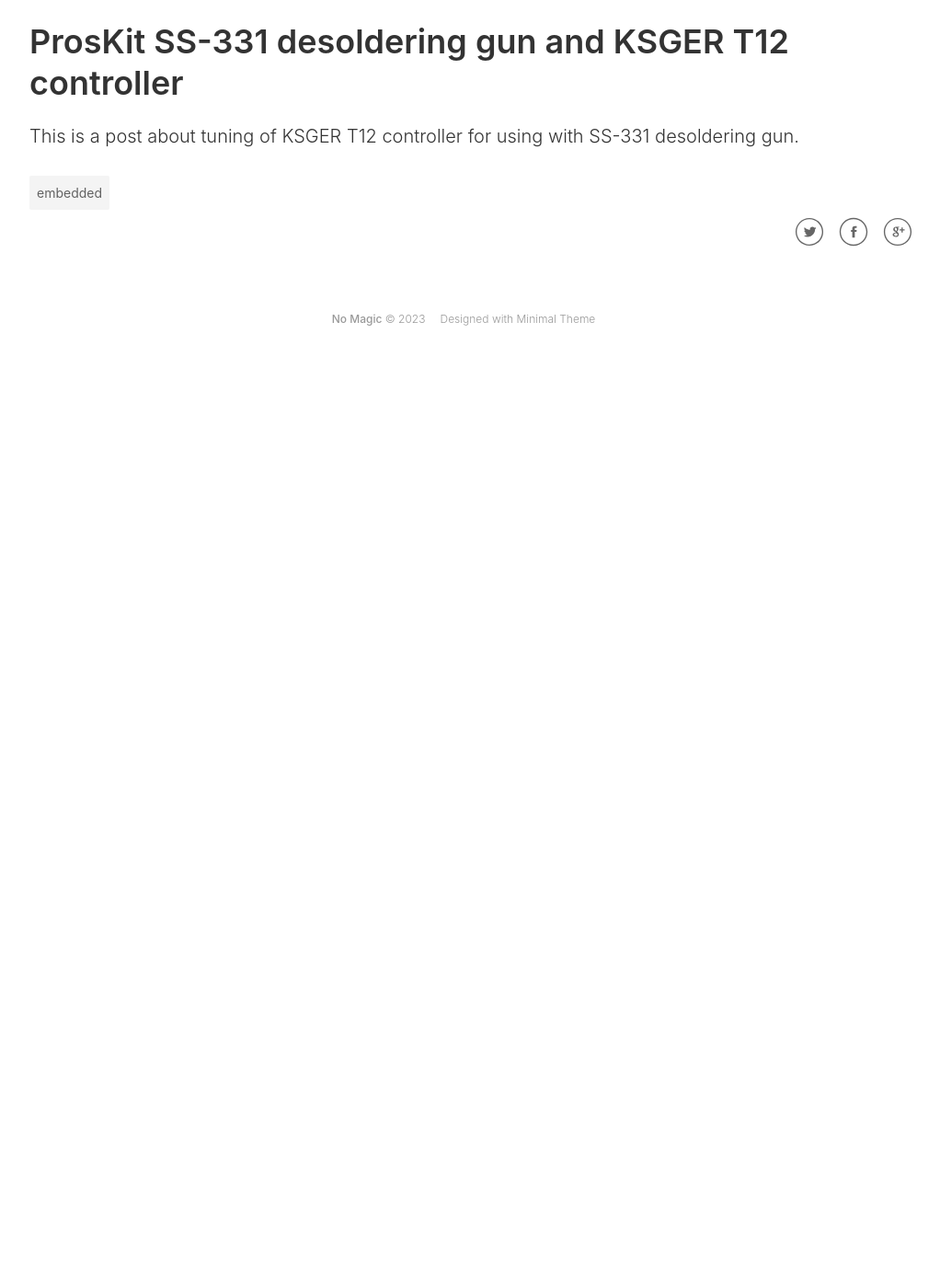
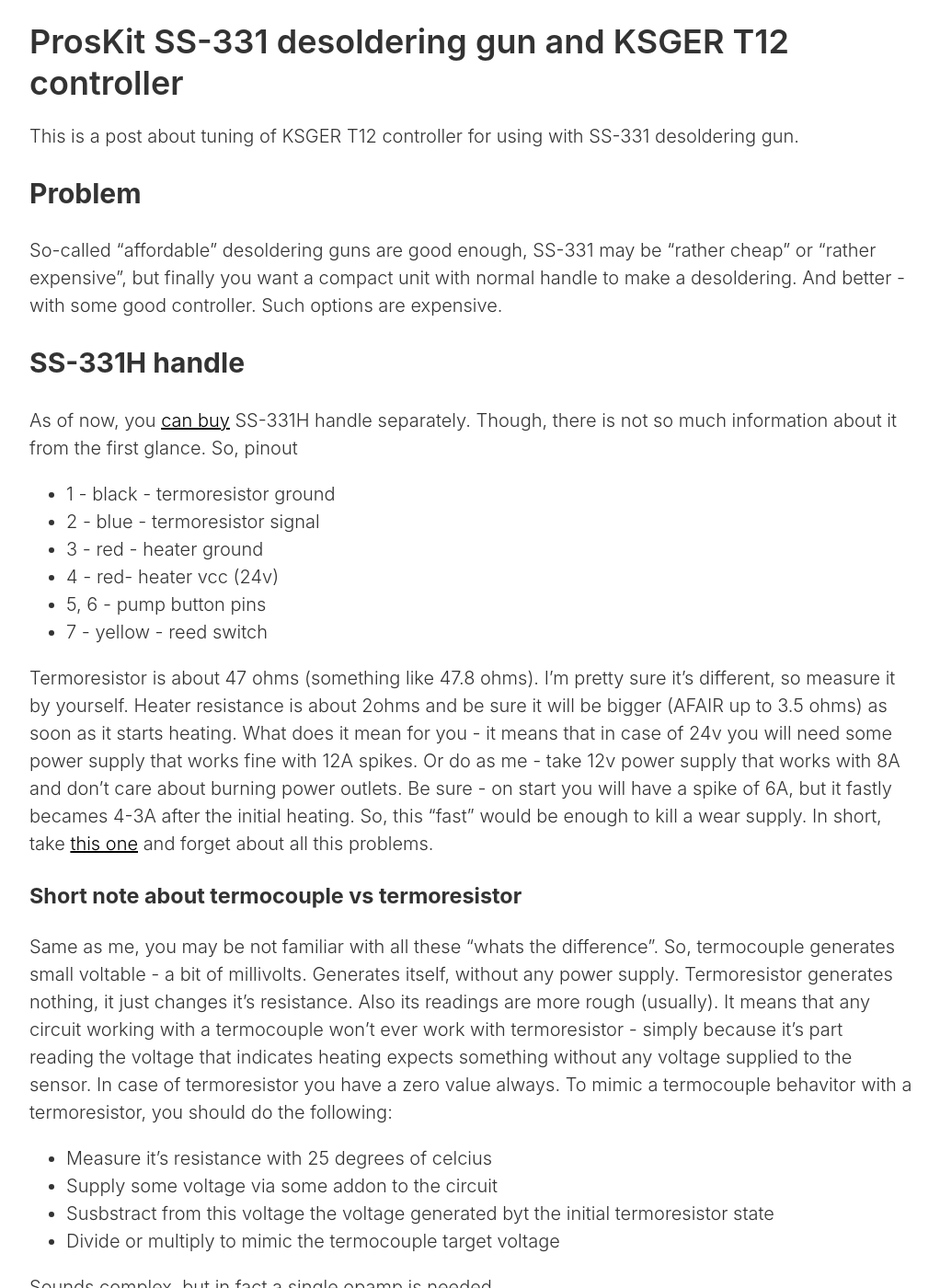
Before and after one commit to yeswolf/yeswolf.github.io, a Jekyll site: the page built from _posts/2023-11-07-proskit-ksger.md, in a window 1280 px wide and 1400 px high, scrolled down 195 px. Shown: the whole window at 92% size, without its empty margins (128-1150 px from the left). Built offline with Jekyll 4.4.1, drawn with Linux system fonts in a browser that asks for light colours; nearby versions of some CDN libraries; comment, search, counter and statistics services are not loaded; before the commit the page ends 900 px from its top, so only the background shows below that; some of the changed text lies outside the part shown.

Commit message:
Update 2023-11-07-proskit-ksger.md

```diff
--- a/_posts/2023-11-07-proskit-ksger.md
+++ b/_posts/2023-11-07-proskit-ksger.md
@@ -9,3 +9,31 @@ permalink: /proskit-ksger/
 ---
 
 This is a post about tuning of KSGER T12 controller for using with SS-331 desoldering gun.
+
+## Problem
+
+So-called "affordable" desoldering guns are good enough, SS-331 may be "rather cheap" or "rather expensive", but finally you want a compact unit with normal handle to make a desoldering. And better - with some good controller. Such options are expensive.
+
+## SS-331H handle
+
+As of now, you [can buy](https://sl.aliexpress.ru/p?key=lX5CUsZ) SS-331H handle separately. Though, there is not so much information about it from the first glance. So, pinout
+
+- 1 - black - termoresistor ground
+- 2 - blue - termoresistor signal
+- 3 - red - heater ground
+- 4 - red- heater vcc (24v)
+- 5, 6 - pump button pins
+- 7 - yellow - reed switch
+
+Termoresistor is about 47 ohms (something like 47.8 ohms). I'm pretty sure it's different, so measure it by yourself. Heater resistance is about 2ohms and be sure it will be bigger (AFAIR up to 3.5 ohms) as soon as it starts heating. What does it mean for you - it means that in case of 24v you will need some power supply that works fine with 12A spikes. Or do as me - take 12v power supply that works with 8A and don't care about burning power outlets. Be sure - on start you will have a spike of 6A, but it fastly becames 4-3A after the initial heating. So, this "fast" would be enough to kill a wear supply. In short, take [this one](https://sl.aliexpress.ru/p?key=qOXCUu8) and forget about all this problems.
+
+### Short note about termocouple vs termoresistor
+
+Same as me, you may be not familiar with all these "whats the difference". So, termocouple generates small voltable - a bit of millivolts. Generates itself, without any power supply. Termoresistor generates nothing, it just changes it's resistance. Also its readings are more rough (usually). It means that any circuit working with a termocouple won't ever work with termoresistor - simply because it's part reading the voltage that indicates heating expects something without any voltage supplied to the sensor. In case of termoresistor you have a zero value always. To mimic a termocouple behavitor with a termoresistor, you should do the following:
+
+- Measure it's resistance with 25 degrees of celcius
+- Supply some voltage via some addon to the circuit
+- Susbstract from this voltage the voltage generated byt the initial termoresistor state
+- Divide or multiply to mimic the termocouple target voltage
+
+Sounds complex, but in fact a single opamp is needed.
```
